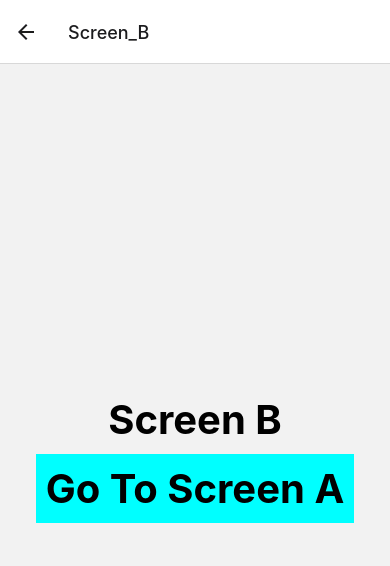
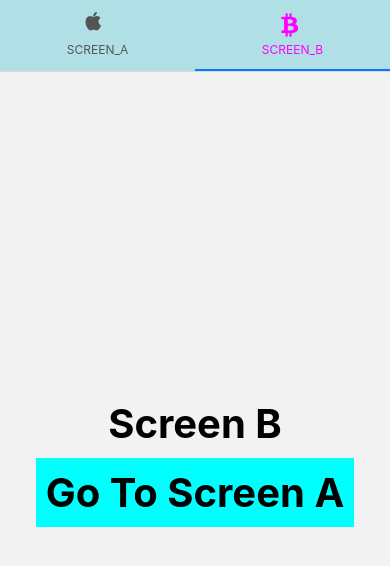
Before and after one commit to Ravibkn/react_project, a React Native app: screen /Screen_B in a window 390 px wide. Shown: the top 566 px of the page. Built offline with nearby package versions, Linux system fonts and the light colour scheme.

Commit message:
NavBar All

```diff
--- a/App.js
+++ b/App.js
@@ -1,69 +1,128 @@
+// import React from "react";
+// import { StyleSheet } from 'react-native'
+
+// import { NavigationContainer } from '@react-navigation/native';
+// import ScreenA from "./Screen_A";
+// import ScreenB from "./Screen_B";
+// import { createStackNavigator } from '@react-navigation/stack'
+// import { createBottomTabNavigator } from '@react-navigation/bottom-tabs'
+// //import FontAwesome5 from 'react-native-vector-icons/FontAwesome5';
+// import FAIcon from 'react-native-vector-icons/FontAwesome';
+
+
+
+
+// const Tab = createBottomTabNavigator();
+
+
+
+
+
+// function App() {
+//   return (
+//     <NavigationContainer>
+//       <Tab.Navigator
+//         screenOptions={({ route }) => ({
+//           tabBarIcon: ({ focused, size, color }) => {
+//             let iconName;
+//             if (route.name === 'Screen_A') {
+//               iconName = 'user'
+//               size = focused ? 25 : 20
+//             } else if (route.name === 'Screen_B') {
+//               iconName = 'btc';
+//               size = focused ? 25 : 20
+//             }
+//             return (<FAIcon
+//               name={iconName}
+//               size={size}
+//               color={color}
+//             />);
+//           }
+//         })}
+//       >
+//         <Tab.Screen
+//           name="Screen_A"
+//           component={ScreenA} />
+//         <Tab.Screen
+//           name="Screen_B"
+//           component={ScreenB} />
+//       </Tab.Navigator>
+//     </NavigationContainer>
+//   )
+// }
+
+// const styles = StyleSheet.create({
+//   body: {
+//     flex: 1,
+//     alignItems: 'center',
+//     justifyContent: 'center'
+//   },
+//   text: {
+//     fontSize: 40,
+//     fontWeight: 'bold',
+//     margin: 10,
+//     color: '#000'
+//   }
+// })
+
+// export default App;
+
 import React from "react";
-import {View,Text,StyleSheet,Pressable}from 'react-native'
+import { StyleSheet } from 'react-native'
+import { NavigationContainer } from '@react-navigation/native'
+import { createStackNavigator } from '@react-navigation/stack'
+import { createBottomTabNavigator } from '@react-navigation/bottom-tabs'
+import Icons from 'react-native-vector-icons/FontAwesome'
+import ScreenA from './Screen_A'
+import ScreenB from './Screen_B'
+import {createMaterialBottomTabNavigator}from '@react-navigation/material-bottom-tabs'
+import {createMaterialTopTabNavigator} from '@react-navigation/material-top-tabs'
 
-import {NavigationContainer}from '@react-navigation/native';
-import {createStackNavigator}from '@react-navigation/stack';
-import { State } from "react-native-gesture-handler";
+// const Tab = createBottomTabNavigator();
+// const Tab = createMaterialBottomTabNavigator();
+const Tab = createMaterialTopTabNavigator();
 
-const Stack= createStackNavigator();
 
-function ScreenA({navigation}){
-       const onPressHandler=()=>{
-        navigation.navigate('Screen_B')
+function App() {
+  return (
+    <NavigationContainer>
+      <Tab.Navigator
+
+        screenOptions={({ route }) => ({
+          tabBarActiveTintColor: '#f0f',
+          tabBarLabelStyle: { fontSize: 12 },
+          tabBarInactiveTintColor:'#555',
+        tabBarStyle: { backgroundColor: 'powderblue' },
+          tabBarIcon: ({ focused, size, color }) => {
+            let iconName;
+            if (route.name === 'Screen_A') {
+              iconName = 'apple'
+              size = focused ? 25 : 20
+            } else if (route.name === 'Screen_B') {
+              iconName = 'btc'
+              size = focused ? 25 : 20
             }
             return (
-    <View style={styles.body}>
-     <Text style={styles.text}>Screen A</Text>
-     <Pressable onPress={onPressHandler}
-     style={({pressed})=>({backgroundColor:pressed? '#fff':'#0ff'})}>
-      <Text style={styles.text}>Go To Screen B</Text>
-     </Pressable>
-    </View>
+              <Icons
+                name={iconName}
+                size={size}
+                color={color} />
             )
           }
-function ScreenB({navigation}){
-  const onPressHandler=()=>{
-    navigation.navigate('Screen_A')
-   }
-  return (
-    <View style={styles.body}>
-     <Text style={styles.text}>Screen B</Text>
-     <Pressable onPress={onPressHandler}
-     style={({pressed})=>({backgroundColor:pressed? '#fff':'#0ff'})}>
-      <Text style={styles.text}>Go To Screen A</Text>
-     </Pressable>
-    </View>
-  )
-}
+        })}
 
 
-function App(){
- return (
-  <NavigationContainer>
-    <Stack.Navigator>
-      <Stack.Screen
-        name="Screen_A"
-        component={ScreenA}/>
-        <Stack.Screen
-        name="Screen_B"
-        component={ScreenB}/>
-    </Stack.Navigator>
+      >
+        <Tab.Screen
+          name={'Screen_A'}
+          component={ScreenA} />
+        <Tab.Screen
+          name={'Screen_B'}
+          component={ScreenB} />
+
+      </Tab.Navigator>
     </NavigationContainer>
   )
 }
 
-const styles = StyleSheet.create({
-  body:{
-    flex:1,
-    alignItems:'center',
-    justifyContent:'center'
-  },
- text:{
-  fontSize:40,
-  fontWeight:'bold',
-  margin:10,
-  color:'#000'
- }
-})
-
 export default App;
--- /dev/null
+++ b/Screen_A.js
@@ -0,0 +1,31 @@
+import React from "react";
+import {View,Text,StyleSheet,Pressable}from 'react-native'
+
+
+export default function ScreenA({navigation}){
+    const onPressHandler=()=>{
+     navigation.navigate('Screen_B')
+    }
+return (
+ <View style={styles.body}>
+  <Text style={styles.text}>Screen A</Text>
+  <Pressable onPress={onPressHandler}
+  style={({pressed})=>({backgroundColor:pressed? '#fff':'#0ff'})}>
+   <Text style={styles.text}>Go To Screen B</Text>
+  </Pressable>
+ </View>
+)
+}
+const styles = StyleSheet.create({
+    body:{
+      flex:1,
+      alignItems:'center',
+      justifyContent:'center'
+    },
+   text:{
+    fontSize:40,
+    fontWeight:'bold',
+    margin:10,
+    color:'#000'
+   }
+  })
--- /dev/null
+++ b/Screen_B.js
@@ -0,0 +1,33 @@
+import React from "react";
+import {View,Text,StyleSheet,Pressable}from 'react-native'
+
+
+export default function ScreenB({navigation}){
+    const onPressHandler=()=>{
+      navigation.navigate('Screen_A')
+     }
+    return (
+      <View style={styles.body}>
+       <Text style={styles.text}>Screen B</Text>
+       <Pressable onPress={onPressHandler}
+       style={({pressed})=>({backgroundColor:pressed? '#fff':'#0ff'})}>
+        <Text style={styles.text}>Go To Screen A</Text>
+       </Pressable>
+      </View>
+    )
+  }
+
+
+  const styles = StyleSheet.create({
+    body:{
+      flex:1,
+      alignItems:'center',
+      justifyContent:'center'
+    },
+   text:{
+    fontSize:40,
+    fontWeight:'bold',
+    margin:10,
+    color:'#000'
+   }
+  })
```
Also changed, not shown: package.json (+10 -1 lines), 3 other files (tests, documents, lock files or other folders). Lines whose indentation alone changed are shown as unchanged.
